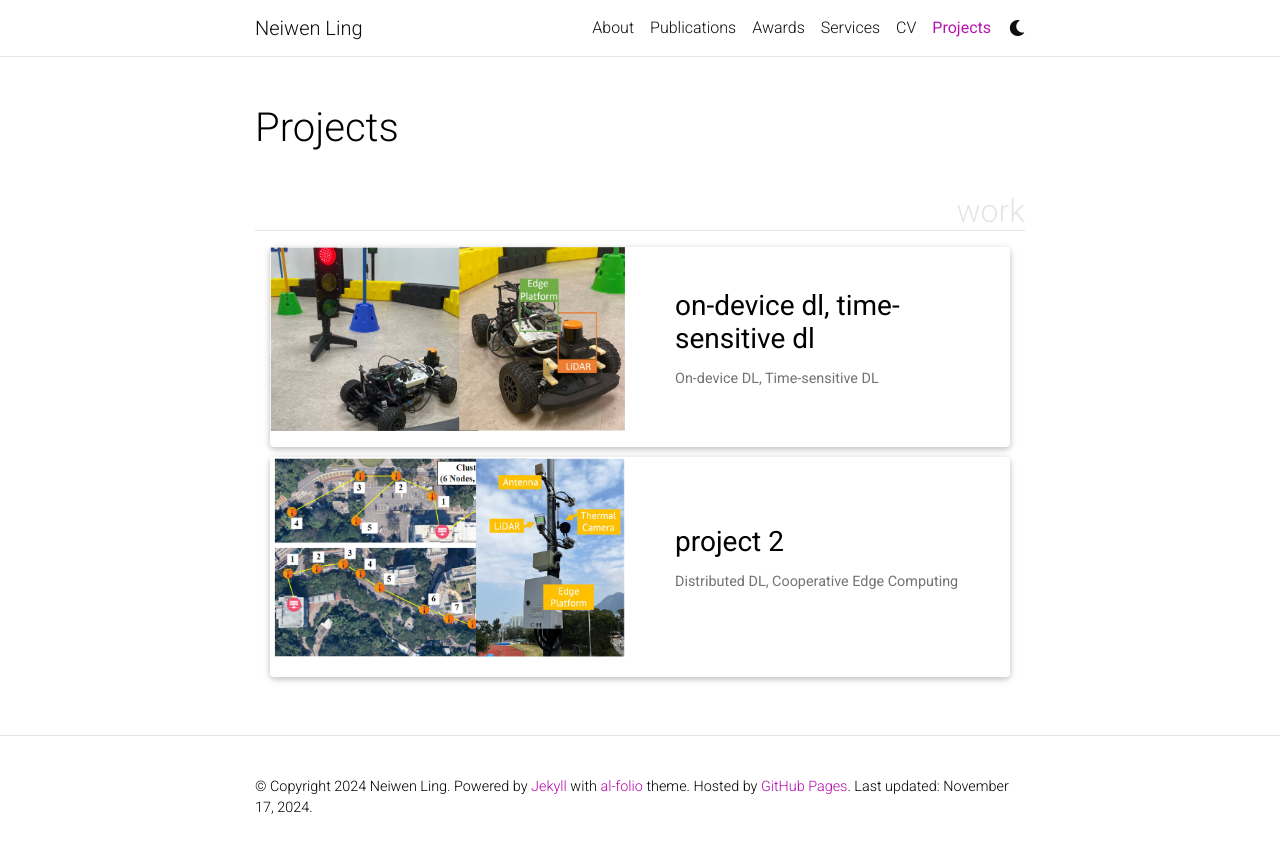
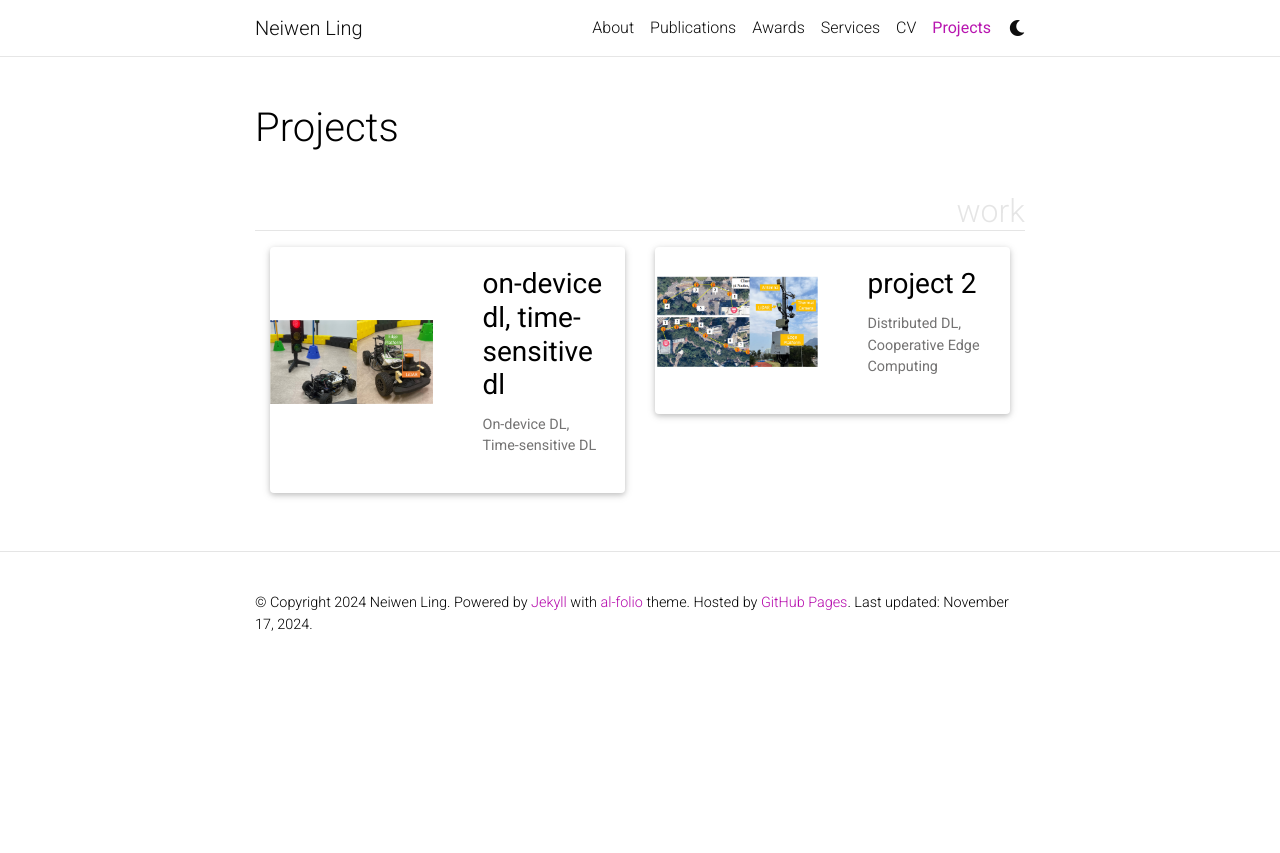
Before and after one commit to Neawhen/neiwen.github.io, a Jekyll site: the page built from _pages/projects.md, in a window 1280 px wide. Shown: the top 853 px of the page. Built offline with Jekyll 4.4.1, drawn with Linux system fonts in a browser that asks for light colours; full-size pictures stand in for the smaller copies a plugin makes; comment, search, counter and statistics services are not loaded; a style sheet for code colours, icons or effects is not loaded.

Commit message:
update project

```diff
--- a/_pages/projects.md
+++ b/_pages/projects.md
@@ -19,7 +19,7 @@
   <!-- Generate cards for each project -->
   {% if page.horizontal -%}
   <div class="container">
-    <div class="row row-cols-1">
+    <div class="row row-cols-2">
     {%- for project in sorted_projects -%}
       {% include projects_horizontal.html %}
     {%- endfor %}
@@ -40,7 +40,7 @@
   <!-- Generate cards for each project -->
   {% if page.horizontal -%}
   <div class="container">
-    <div class="row row-cols-1">
+    <div class="row row-cols-2">
     {%- for project in sorted_projects -%}
       {% include projects_horizontal.html %}
     {%- endfor %}
```
Also changed, not shown: _projects/1_project.md (+1 -0 lines).
